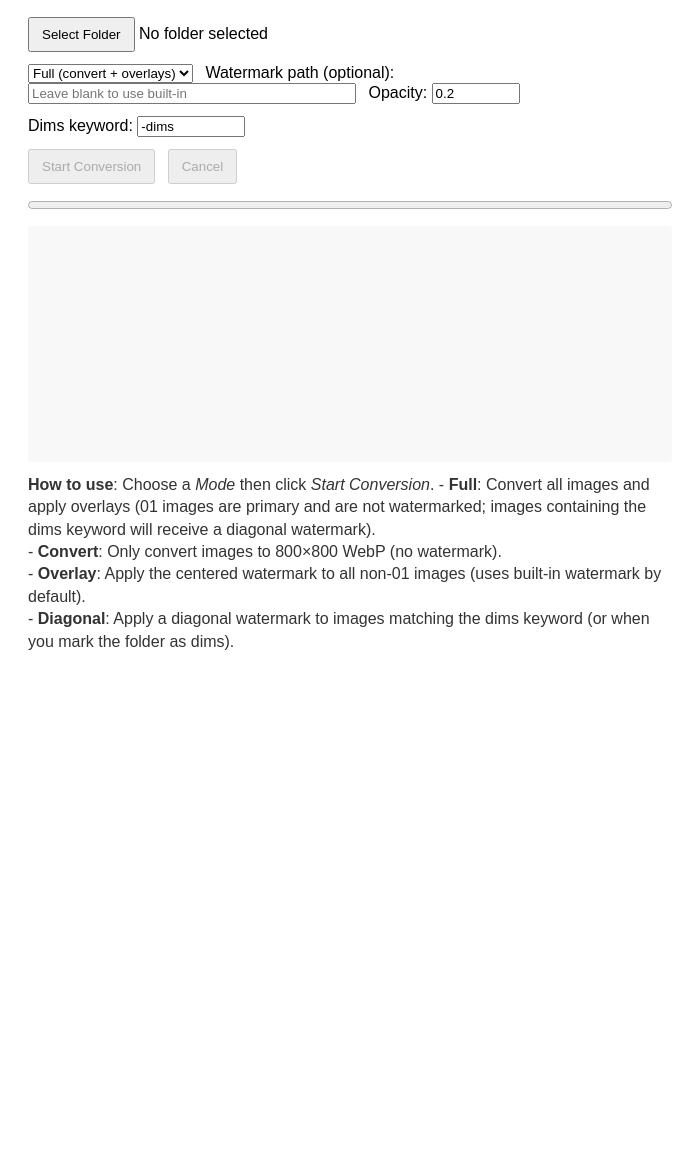
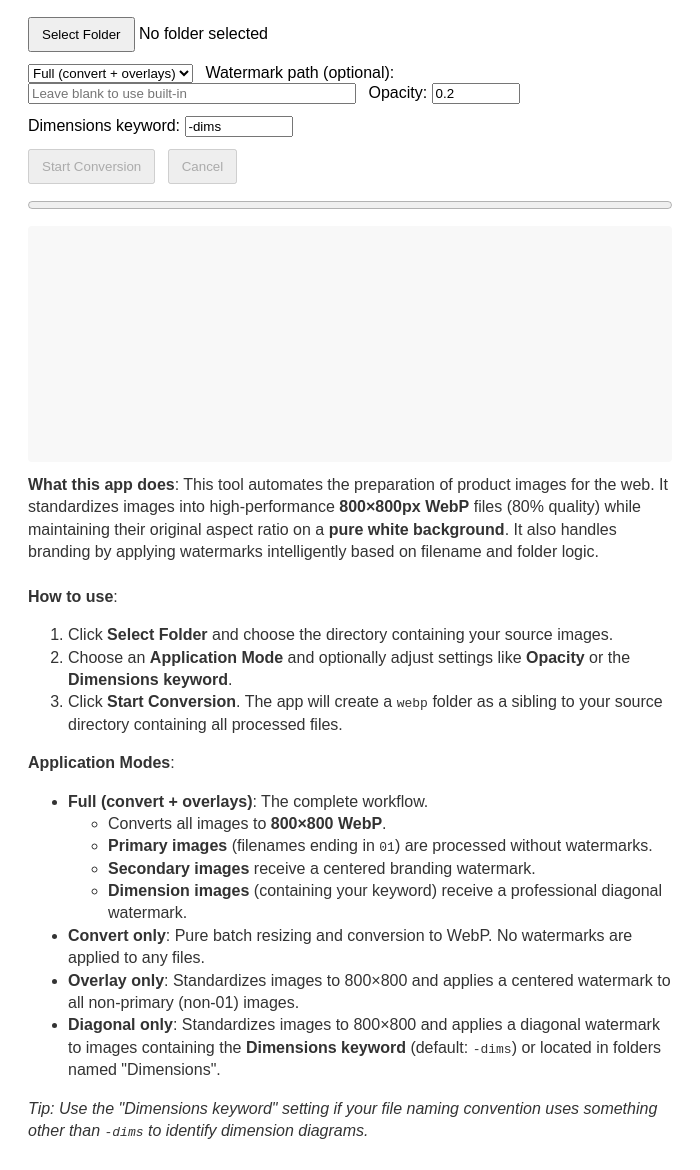
Before and after one commit to Deejpotter/maker-image-converter, an Electron app: page src/renderer/index.html in a window 700 px wide. Shown: the part 79-1249 px from the top of the page. Before the commit the page ends 800 px from the top, so only its background shows below. Drawn offline with Linux system fonts and the light colour scheme; no server answers.

Commit message:
Improve app description and start maximized

```diff
--- a/src/main.js
+++ b/src/main.js
@@ -6,11 +6,17 @@ function createWindow() {
   const win = new BrowserWindow({
     width: 700,
     height: 500,
+    show: false,
     webPreferences: {
       preload: path.join(__dirname, 'preload.js')
     }
   });
+  win.maximize();
   win.loadFile(path.join(__dirname, '..', 'src', 'renderer', 'index.html'));
+
+  win.once('ready-to-show', () => {
+    win.show();
+  });
 }
 
 app.whenReady().then(() => {
--- a/src/renderer/index.html
+++ b/src/renderer/index.html
@@ -44,7 +44,7 @@
         value="0.2" style="width:80px" /></label>
   </div>
   <div style="margin-top:12px">
-    <label>Dims keyword: <input id="dimsKeyword" type="text" placeholder="-dims" style="width:100px"
+    <label>Dimensions keyword: <input id="dimsKeyword" type="text" placeholder="-dims" style="width:100px"
         value="-dims" /></label>
   </div>
   <div style="margin-top:12px">
@@ -57,14 +57,39 @@
   <div id="log"></div>
 
   <div id="help" style="margin-top:12px;color:#333;line-height:1.4">
-    <strong>How to use</strong>: Choose a <em>Mode</em> then click <em>Start Conversion</em>.
-    - <strong>Full</strong>: Convert all images and apply overlays (01 images are primary and are not watermarked;
-    images containing the dims keyword will receive a diagonal watermark).<br />
-    - <strong>Convert</strong>: Only convert images to 800×800 WebP (no watermark).<br />
-    - <strong>Overlay</strong>: Apply the centered watermark to all non-01 images (uses built-in watermark by
-    default).<br />
-    - <strong>Diagonal</strong>: Apply a diagonal watermark to images matching the dims keyword (or when you mark the
-    folder as dims).
+    <strong>What this app does</strong>: This tool automates the preparation of product images for the web. It
+    standardizes images into high-performance <strong>800×800px WebP</strong> files (80% quality) while maintaining
+    their original aspect ratio on a <strong>pure white background</strong>. It also handles branding by applying
+    watermarks intelligently based on filename and folder logic.
+    <br><br>
+    <strong>How to use</strong>:
+    <ol>
+      <li>Click <strong>Select Folder</strong> and choose the directory containing your source images.</li>
+      <li>Choose an <strong>Application Mode</strong> and optionally adjust settings like <strong>Opacity</strong> or
+        the <strong>Dimensions keyword</strong>.</li>
+      <li>Click <strong>Start Conversion</strong>. The app will create a <code>webp</code> folder as a sibling to your
+        source directory containing all processed files.</li>
+    </ol>
+    <strong>Application Modes</strong>:
+    <ul>
+      <li><strong>Full (convert + overlays)</strong>: The complete workflow.
+        <ul>
+          <li>Converts all images to <strong>800×800 WebP</strong>.</li>
+          <li><strong>Primary images</strong> (filenames ending in <code>01</code>) are processed without watermarks.</li>
+          <li><strong>Secondary images</strong> receive a centered branding watermark.</li>
+          <li><strong>Dimension images</strong> (containing your keyword) receive a professional diagonal watermark.</li>
+        </ul>
+      </li>
+      <li><strong>Convert only</strong>: Pure batch resizing and conversion to WebP. No watermarks are applied to any
+        files.</li>
+      <li><strong>Overlay only</strong>: Standardizes images to 800×800 and applies a centered watermark to all
+        non-primary (non-01) images.</li>
+      <li><strong>Diagonal only</strong>: Standardizes images to 800×800 and applies a diagonal watermark to images
+        containing the <strong>Dimensions keyword</strong> (default: <code>-dims</code>) or located in folders named
+        "Dimensions".</li>
+    </ul>
+    <em>Tip: Use the "Dimensions keyword" setting if your file naming convention uses something other than
+      <code>-dims</code> to identify dimension diagrams.</em>
   </div>
 
   <script src="renderer.js"></script>
```
Also changed, not shown: TODOs.md (added, +26 -0 lines).
